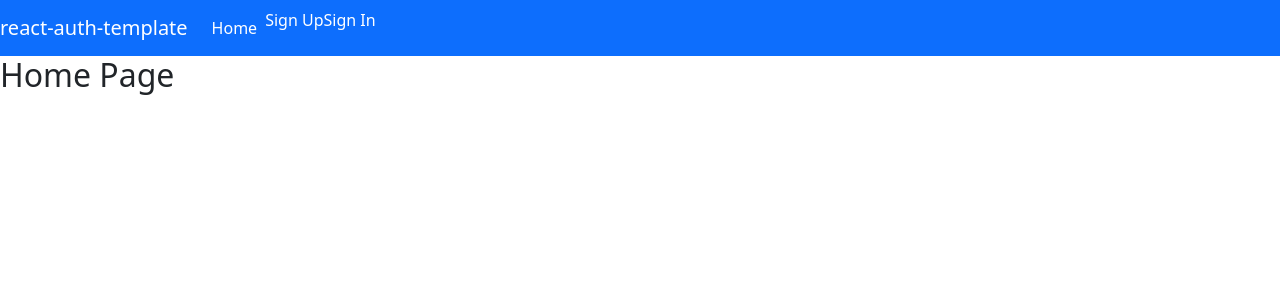
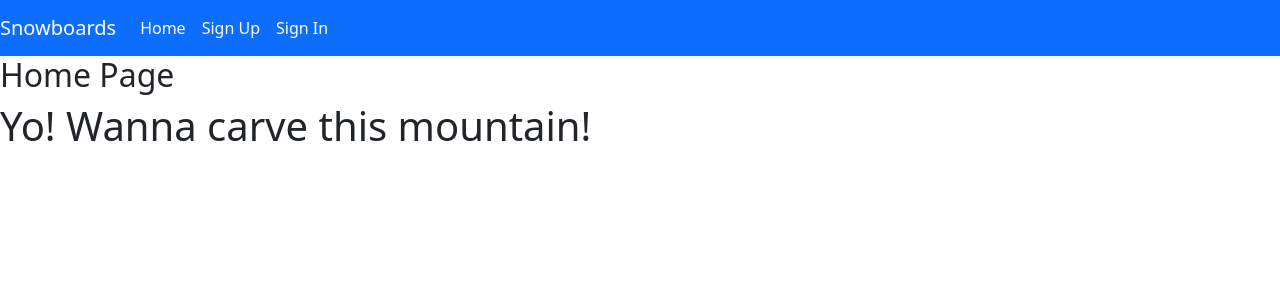
Before and after one commit to lancenguyen100/snowboard-client, a React (Create React App) app: page / in a window 1280 px wide. Shown: the top 300 px of the page. Built offline with nearby package versions, Linux system fonts and the light colour scheme.

Commit message:
rendered text on homepage

```diff
--- a/src/components/Home.js
+++ b/src/components/Home.js
@@ -1,3 +1,5 @@
+import SnowboardsIndex from "./snowboards/SnowboardsIndex"
+
 const Home = (props) => {
 	// const { msgAlert, user } = props
 	console.log('props in home', props)
@@ -5,6 +7,7 @@ const Home = (props) => {
 	return (
 		<>
 			<h2>Home Page</h2>
+			<SnowboardsIndex />
 		</>
 	)
 }
--- a/src/components/shared/Header.js
+++ b/src/components/shared/Header.js
@@ -23,12 +23,12 @@ const authenticatedOptions = (
 
 const unauthenticatedOptions = (
 	<>
-        <Nav.Item>
+        <Nav.Link>
 		    <Link to='sign-up' style={linkStyle}>Sign Up</Link>
-        </Nav.Item>
-        <Nav.Item>
+        </Nav.Link>
+        <Nav.Link>
 		    <Link to='sign-in' style={linkStyle}>Sign In</Link>
-        </Nav.Item>
+        </Nav.Link>
 	</>
 )
 
@@ -46,7 +46,7 @@ const Header = ({ user }) => (
 	<Navbar bg='primary' variant='dark' expand='md'>
 		<Navbar.Brand>
             <Link to='/' style={linkStyle}>
-                react-auth-template
+                Snowboards
             </Link>
         </Navbar.Brand>
 		<Navbar.Toggle aria-controls='basic-navbar-nav' />
--- /dev/null
+++ b/src/components/snowboards/SnowboardsIndex.js
@@ -0,0 +1,7 @@
+const SnowboardsIndex = (props) => {
+    return <h1>Yo! Wanna carve this mountain!</h1>
+}
+
+
+// export the file
+export default SnowboardsIndex
```
